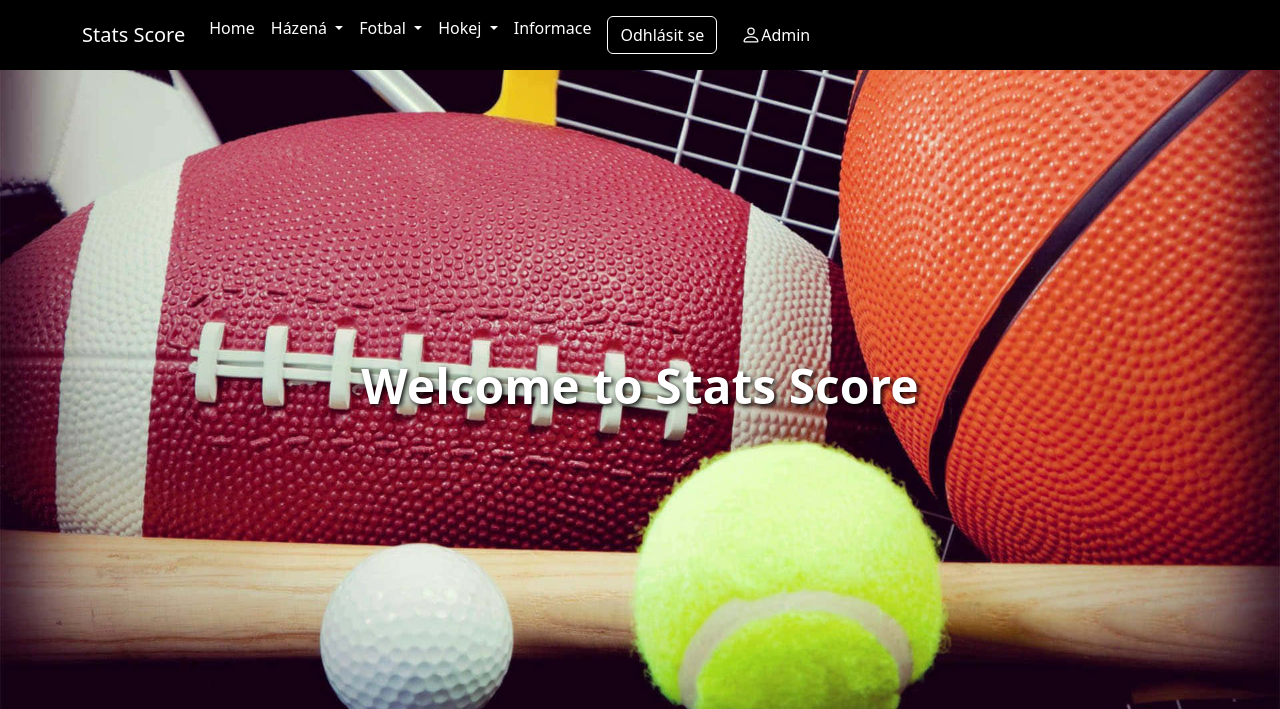
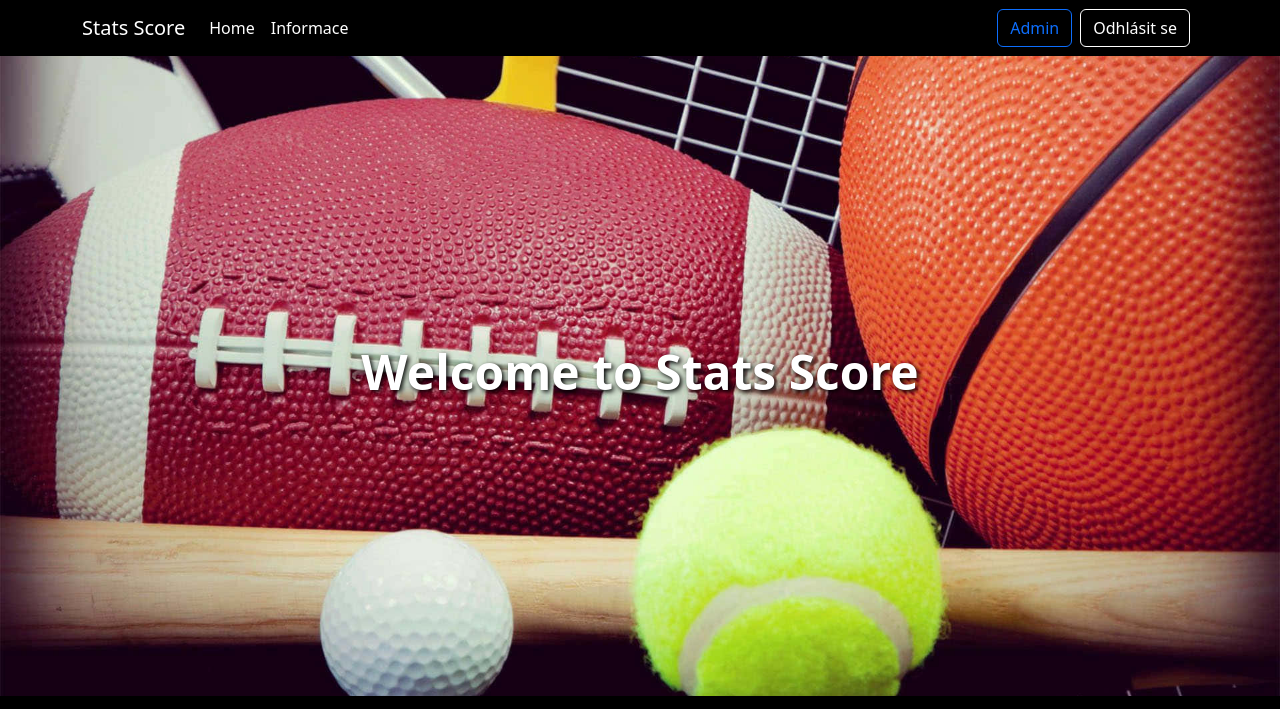
Before and after one commit to VojtaKadlec/StatsScore, a Django app: page / in a window 1280 px wide. Shown: the top 709 px of the page. Run offline with Django 5.2, Linux system fonts and the light colour scheme; the visitor is signed in with stand-in values (Sample User, id 1); data that the repository does not hold is empty.

Commit message:
databaze

```diff
--- a/sporty/models.py
+++ b/sporty/models.py
@@ -4,4 +4,4 @@ class Sport(models.Model):
     jmeno=models.CharField(max_length=20, choices=[("fotbal", "Fotbal"), ("hazena", "Házená"), ("hokej", "Hokej")], unique=True)
 
     def __str__(self):
-        return self.jmeno
+        return dict(self._meta.get_field('jmeno').choices).get(self.jmeno, self.jmeno)
--- a/statsscore/settings.py
+++ b/statsscore/settings.py
@@ -67,6 +67,7 @@ TEMPLATES = [
                 'django.template.context_processors.request',
                 'django.contrib.auth.context_processors.auth',
                 'django.contrib.messages.context_processors.messages',
+                'zapasy.context.ligy',
             ],
         },
     },
--- a/statsscore/urls.py
+++ b/statsscore/urls.py
@@ -16,8 +16,10 @@ Including another URLconf
 """
 from django.contrib import admin
 from django.urls import include, path
+from django.contrib.auth import views as auth_views
 
 urlpatterns = [
     path('admin/', admin.site.urls),
+    path('logout/', auth_views.LogoutView.as_view(next_page='/'), name='logout'),
     path('', include('zapasy.urls')),
 ]
--- a/zapasy/admin.py
+++ b/zapasy/admin.py
@@ -1,4 +1,5 @@
 from django.contrib import admin
-from .models import Zapas
+from .models import Zapas, Liga
 
 admin.site.register(Zapas)
+admin.site.register(Liga)
--- /dev/null
+++ b/zapasy/context.py
@@ -0,0 +1,7 @@
+from .models import Liga
+from sporty.models import Sport
+
+def ligy(request):
+    sporty = Sport.objects.all()
+    ligy_podle_sportu = {sport: Liga.objects.filter(sport=sport) for sport in sporty}
+    return {'ligy_podle_sportu': ligy_podle_sportu}
--- a/zapasy/templates/zapasy/base.html
+++ b/zapasy/templates/zapasy/base.html
@@ -4,7 +4,7 @@
 <head>
     <meta charset="UTF-8">
     <meta name="viewport" content="width=device-width, initial-scale=1.0">
-    <title>{% block title %}StatsScore88{% endblock %}</title>
+    <title>{% if block.title %}{{ block.title }} - {% endif %}StatsScore88</title>
     <link href="https://cdn.jsdelivr.net/npm/bootstrap@5.3.0/dist/css/bootstrap.min.css" rel="stylesheet">
     <style>
         body {
@@ -13,7 +13,6 @@
           margin: 0;
           padding: 0;
         }
-
         .navbar {
           background-color: black;
         }
@@ -37,7 +36,6 @@
           color: white !important;
           box-shadow: none !important;
         }
-
         .dropdown-menu {
           background-color: black;
           border: none;
@@ -49,7 +47,6 @@
           background-color: white;
           color: black !important;
         }
-
         .hero {
           position: relative;
           width: 100%;
@@ -72,17 +69,13 @@
             font-size: 2rem;
           }
         }
-        .navbar-nav .nav-item.auth-group {
-          display: flex;
-          align-items: center;
-        }
     </style>
     {% block extra_head %}{% endblock %}
 </head>
 <body>
     <nav class="navbar navbar-expand-lg navbar-light">
         <div class="container">
-            <a class="navbar-brand" href="#">Stats Score</a>
+            <a class="navbar-brand" href="/">Stats Score</a>
             <button class="navbar-toggler" type="button" data-bs-toggle="collapse" data-bs-target="#navbarSupportedContent" aria-controls="navbarSupportedContent" aria-expanded="false" aria-label="Toggle navigation">
                 <span class="navbar-toggler-icon"></span>
             </button>
@@ -91,52 +84,36 @@
                     <li class="nav-item">
                         <a class="nav-link active" aria-current="page" href="{% url 'home' %}">Home</a>
                     </li>
+                    {% for sport, ligy in ligy_podle_sportu.items %}
                     <li class="nav-item dropdown">
-                        <a class="nav-link dropdown-toggle" href="#" id="hazenaDropdown" role="button" data-bs-toggle="dropdown" aria-expanded="false">
-                            Házená
+                        <a class="nav-link dropdown-toggle" href="#" id="{{ sport.nazev|slugify }}Dropdown" role="button" data-bs-toggle="dropdown" aria-expanded="false">
+                            {{ sport }}
                         </a>
-                        <ul class="dropdown-menu" aria-labelledby="hazenaDropdown">
-                            <li><a class="dropdown-item" href="#">Házená League 1</a></li>
-                            <li><a class="dropdown-item" href="#">Házená League 2</a></li>
+                        <ul class="dropdown-menu" aria-labelledby="{{ sport|slugify }}Dropdown">
+                            {% for liga in ligy %}
+                                <li><a class="dropdown-item" href="{% url 'liga' liga.id %}">{{ liga }}</a></li>
+                            {% endfor %}
                         </ul>
                     </li>
-                    <li class="nav-item dropdown">
-                        <a class="nav-link dropdown-toggle" href="#" id="fotbalDropdown" role="button" data-bs-toggle="dropdown" aria-expanded="false">
-                            Fotbal
-                        </a>
-                        <ul class="dropdown-menu" aria-labelledby="fotbalDropdown">
-                            <li><a class="dropdown-item" href="#">Fotbal League 1</a></li>
-                            <li><a class="dropdown-item" href="#">Fotbal League 2</a></li>
-                        </ul>
-                    </li>
-                    <li class="nav-item dropdown">
-                        <a class="nav-link dropdown-toggle" href="#" id="hokejDropdown" role="button" data-bs-toggle="dropdown" aria-expanded="false">
-                            Hokej
-                        </a>
-                        <ul class="dropdown-menu" aria-labelledby="hokejDropdown">
-                            <li><a class="dropdown-item" href="#">Hokej League 1</a></li>
-                            <li><a class="dropdown-item" href="#">Hokej League 2</a></li>
-                        </ul>
-                    </li>
+                    {% endfor %}
                     <li class="nav-item">
                         <a class="nav-link" href="/#informace">Informace</a>
                     </li>
+                </ul>
 
+                <ul class="navbar-nav ms-auto">
                     {% if user.is_authenticated %}
-                    <li class="nav-item auth-group">
-                    <a href="#" class="nav-link" data-bs-toggle="modal" data-bs-target="#logoutModal">
-                        <button class="btn btn-outline-success me-2">Odhlásit se</button>
-                    </a>
-                    <span class="nav-link text-light d-flex align-items-center">
-                        <svg xmlns="http://www.w3.org/2000/svg" width="20" height="20" fill="currentColor" class="bi bi-person" viewBox="0 0 16 16">
-                        <path d="M8 8a3 3 0 1 0 0-6 3 3 0 0 0 0 6m2-3a2 2 0 1 1-4 0 2 2 0 0 1 4 0m4 8c0 1-1 1-1 1H3s-1 0-1-1 1-4 6-4 6 3 6 4m-1-.004c-.001-.246-.154-.986-.832-1.664C11.516 10.68 10.289 10 8 10s-3.516.68-4.168 1.332c-.678.678-.83 1.418-.832 1.664z"/>
-                    </svg>
-                    Admin
-                    </span>
+                        <li class="nav-item">
+                            <a class="btn btn-outline-primary me-2" href="/admin">Admin</a>
+                        </li>
+                        <li class="nav-item">
+                            <button class="btn btn-outline-success me-2" data-bs-toggle="modal" data-bs-target="#logoutModal">
+                                Odhlásit se
+                            </button>
                         </li>
                     {% else %}
                         <li class="nav-item">
-        <a class="nav-link" href="{% url 'login' %}">
+                            <a href="{% url 'admin:index' %}">
                                 <button class="btn btn-outline-success">Login</button>
                             </a>
                         </li>
@@ -145,7 +122,6 @@
             </div>
         </div>
     </nav>
-
 
     <div class="modal fade" id="logoutModal" tabindex="-1" aria-labelledby="logoutModalLabel" aria-hidden="true">
         <div class="modal-dialog">
@@ -158,15 +134,17 @@
                     Opravdu se chcete odhlásit?
                 </div>
                 <div class="modal-footer">
+                    <form method="post" action="{% url 'logout' %}">
+                        {% csrf_token %}
+                        <button type="submit" class="btn btn-danger">Odhlásit se</button>
+                    </form>
                     <button type="button" class="btn btn-secondary" data-bs-dismiss="modal">Zrušit</button>
-
                 </div>
             </div>
         </div>
     </div>
 
     {% block hero %}{% endblock %}
-
     <div class="container mt-5">
         {% block content %}{% endblock %}
     </div>
--- a/zapasy/urls.py
+++ b/zapasy/urls.py
@@ -1,12 +1,12 @@
 from django.urls import path
 from . import views
-from django.contrib.auth import views as auth_views
 
 
 urlpatterns = [
     path('', views.home, name='home'),
     #path('logout/', auth_views.LogoutView.as_view(views.home), name="home"),
     path('zapas/<int:zapas_id>/', views.zapas, name='zapas'),
+    path('liga/<int:liga_id>/', views.liga, name='liga'),
     #path('<int:zapas_id>/', views.detail, name='detail'),
     #path('<int:zapas_id>/results/', views.results, name='results'),
     #path('<int:zapas_id>/vote/', views.vote, name='vote'),
--- a/zapasy/views.py
+++ b/zapasy/views.py
@@ -1,14 +1,22 @@
-from django.shortcuts import render
-from .models import Zapas
+from django.shortcuts import render, get_object_or_404
+from .models import Zapas, Liga
 from stats.models import Stats
+from sporty.models import Sport
 
 def index(request):
     return render(request, 'zapasy/base.html')
 
 def home(request):
-    return render(request, 'zapasy/home.html')
+    sporty = Sport.objects.all()
+    ligy_podle_sportu = {sport: Liga.objects.filter(sport=sport) for sport in sporty}
+    return render(request, 'zapasy/home.html', {'ligy_podle_sportu': ligy_podle_sportu})
 
 def zapas(request, zapas_id):
-    zapas = Zapas.objects.get(id=zapas_id)
+    zapas = get_object_or_404(Zapas, id=zapas_id)
     stats = Stats.objects.filter(zapas=zapas)
     return render(request, 'zapasy/detail.html', {'zapas': zapas, 'stats': stats})
+
+def liga(request, liga_id):
+    liga = get_object_or_404(Liga, id=liga_id)
+    zapasy = liga.zapasy.all()
+    return render(request, 'zapasy/liga.html', {'liga': liga, 'zapasy': zapasy})
```
Also changed, not shown: zapasy/models.py (+11 -0 lines), zapasy/templates/zapasy/liga.html (added, +33 -0 lines). Lines whose indentation alone changed are shown as unchanged.
